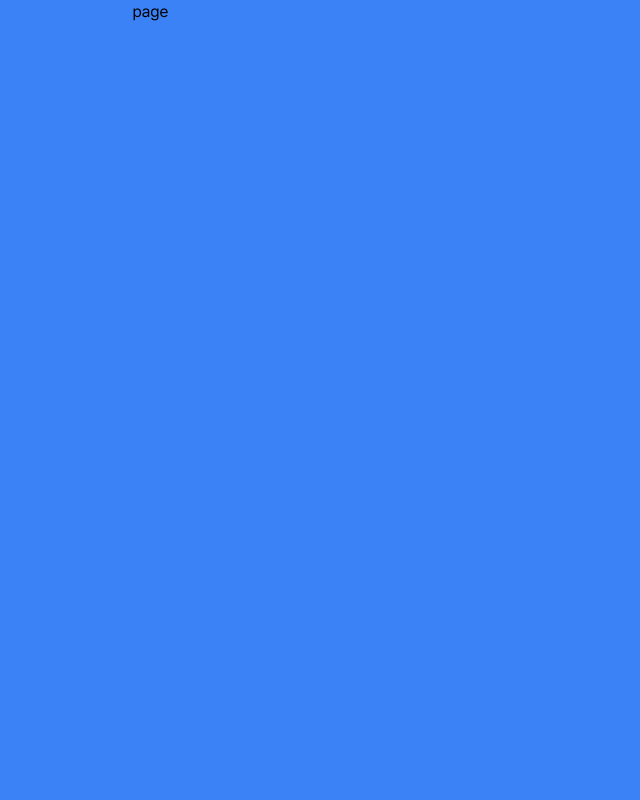
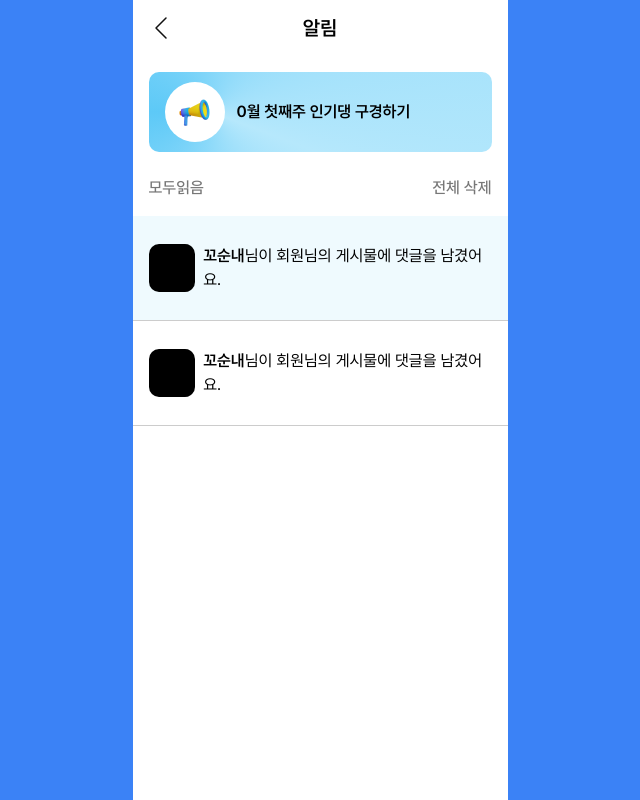
Before and after one commit to ggosunnae/ggosunnae_front, a Next.js app: page /alarm in a window 1280 px wide. Shown: the whole page, without its empty margins (320-960 px from the left). Built offline with nearby package versions, Linux system fonts and the light colour scheme.

Commit message:
:lipstick: 알람 UI 작성

```diff
--- a/src/app/(search)/alarm/page.tsx
+++ b/src/app/(search)/alarm/page.tsx
@@ -1,7 +1,66 @@
-import React from "react";
+import Link from "next/link";
+import LeftArrow from "@/asset/icons/LeftArrow.svg";
+import Image from "next/image";
 
 const AlarmPage = () => {
-  return <div>page</div>;
+  return (
+    <main className="flex flex-col bg-white">
+      <div className="sticky top-0 z-10 flex h-14 items-center bg-mono-white px-4">
+        <Link href={"/"} className="absolute left-4">
+          <LeftArrow />
+        </Link>
+        <h4 className="tracking-25 mx-auto text-xl font-semibold leading-[30px]">
+          알림
+        </h4>
+      </div>
+      <div className="flex-1">
+        <div className="px-4">
+          <div className="pb-6 pt-4">
+            <div
+              className="flex h-20 items-center gap-3 rounded-[10px] px-4"
+              style={{
+                background: `conic-gradient(from 270deg at 18.22% 50%, #5DC9F7 0deg, #B6E8FC 200.73deg, #5DC9F7 360deg)`,
+              }}
+            >
+              <div className="flex size-[60px] items-center justify-center rounded-full bg-white">
+                <Image
+                  src={"/image/alarm/Megaphone.png"}
+                  alt="메가폰"
+                  width={36}
+                  height={36}
+                />
+              </div>{" "}
+              <p className="tracking-25 text-base font-semibold leading-[22.4px]">
+                0월 첫째주 인기댕 구경하기
+              </p>
+            </div>
+          </div>
+          <div className="flex justify-between">
+            <button className="tracking-25 text-base font-medium leading-6 text-grayscale-gray2">
+              모두읽음
+            </button>
+            <button className="tracking-25 text-base font-medium leading-6 text-grayscale-gray2">
+              전체 삭제
+            </button>
+          </div>
+        </div>
+        <ul className="mt-4 divide-y divide-grayscale-gray3 border-b border-grayscale-gray3">
+          {[true, false].map((boolean, index) => (
+            <li
+              key={index}
+              className={`flex gap-2 ${boolean ? "bg-primary-background" : ""} px-4 py-7`}
+            >
+              <div className="size-12 rounded-[10px] bg-black"></div>
+              <p className="tracking-25 text-base font-normal leading-6">
+                <span className="font-semibold">꼬순내</span>님이 회원님의
+                게시물에 댓글을 남겼어요.
+              </p>
+            </li>
+          ))}
+        </ul>
+      </div>
+    </main>
+  );
 };
 
 export default AlarmPage;
--- a/src/app/(search)/search/post/page.tsx
+++ b/src/app/(search)/search/post/page.tsx
@@ -18,13 +18,13 @@ const SearchPage = () => {
                 />
               </div>
               <div className="ml-2 flex-1">
-                <div className="inline-block rounded-full border border-primary-normalBlue px-2 py-1 text-xs font-medium leading-[18px] tracking-tighter text-grayscale-gray2">
+                <div className="tracking-25er inline-block rounded-full border border-primary-normalBlue px-2 py-1 text-xs font-medium leading-[18px] text-grayscale-gray2">
                   룩북
                 </div>
-                <h4 className="font-base mt-[2px] font-medium leading-6 tracking-tight text-grayscale-gray1">
+                <h4 className="font-base tracking-25 mt-[2px] font-medium leading-6 text-grayscale-gray1">
                   하찮고 귀여운 댕댕이 좀 봐주세요
                 </h4>
-                <p className="mt-1 text-sm leading-[18.2px] tracking-tight">
+                <p className="tracking-25 mt-1 text-sm leading-[18.2px]">
                   댕댕이는 아침부터 저녁까지 활발하게 뛰어다녀요... 댕댕이는
                   아침부터 저녁까지 활발...
                 </p>
--- a/src/app/(search)/search/user/page.tsx
+++ b/src/app/(search)/search/user/page.tsx
@@ -5,44 +5,44 @@ const page = () => {
     <ul>
       <li className="mt-4 flex items-center gap-3 first:mt-0">
         <div className="size-12 rounded-full bg-[#D9D9D9]"></div>
-        <h4 className="text-xl font-medium leading-[30px] tracking-tight text-mono-black">
+        <h4 className="tracking-25 text-xl font-medium leading-[30px] text-mono-black">
           댕댕이
         </h4>
         <div
-          className={`inline-block rounded-full border px-2 py-1 text-xs font-medium leading-[18px] tracking-tighter text-grayscale-gray1 ${true ? "border-primary-lightBlue bg-primary-darkBlue" : "border-primary-darkBlue bg-primary-lightBlue"}`}
+          className={`tracking-25er inline-block rounded-full border px-2 py-1 text-xs font-medium leading-[18px] text-grayscale-gray1 ${true ? "border-primary-lightBlue bg-primary-darkBlue" : "border-primary-darkBlue bg-primary-lightBlue"}`}
         >
           댕주
         </div>
       </li>
       <li className="mt-4 flex items-center gap-3 first:mt-0">
         <div className="size-12 rounded-full bg-[#D9D9D9]"></div>
-        <h4 className="text-xl font-medium leading-[30px] tracking-tight text-mono-black">
+        <h4 className="tracking-25 text-xl font-medium leading-[30px] text-mono-black">
           댕댕이최고
         </h4>
         <div
-          className={`inline-block rounded-full border px-2 py-1 text-xs font-medium leading-[18px] tracking-tighter text-grayscale-gray1 ${!true ? "border-primary-lightBlue bg-primary-darkBlue" : "border-primary-darkBlue bg-primary-lightBlue"}`}
+          className={`tracking-25er inline-block rounded-full border px-2 py-1 text-xs font-medium leading-[18px] text-grayscale-gray1 ${!true ? "border-primary-lightBlue bg-primary-darkBlue" : "border-primary-darkBlue bg-primary-lightBlue"}`}
         >
           댕친
         </div>
       </li>
       <li className="mt-4 flex items-center gap-3 first:mt-0">
         <div className="size-12 rounded-full bg-[#D9D9D9]"></div>
-        <h4 className="text-xl font-medium leading-[30px] tracking-tight text-mono-black">
+        <h4 className="tracking-25 text-xl font-medium leading-[30px] text-mono-black">
           댕청
         </h4>
         <div
-          className={`inline-block rounded-full border px-2 py-1 text-xs font-medium leading-[18px] tracking-tighter text-grayscale-gray1 ${true ? "border-primary-lightBlue bg-primary-darkBlue" : "border-primary-darkBlue bg-primary-lightBlue"}`}
+          className={`tracking-25er inline-block rounded-full border px-2 py-1 text-xs font-medium leading-[18px] text-grayscale-gray1 ${true ? "border-primary-lightBlue bg-primary-darkBlue" : "border-primary-darkBlue bg-primary-lightBlue"}`}
         >
           댕주
         </div>
       </li>
       <li className="mt-4 flex items-center gap-3 first:mt-0">
         <div className="size-12 rounded-full bg-[#D9D9D9]"></div>
-        <h4 className="text-xl font-medium leading-[30px] tracking-tight text-mono-black">
+        <h4 className="tracking-25 text-xl font-medium leading-[30px] text-mono-black">
           댕댕이최고1
         </h4>
         <div
-          className={`inline-block rounded-full border px-2 py-1 text-xs font-medium leading-[18px] tracking-tighter text-grayscale-gray1 ${!true ? "border-primary-lightBlue bg-primary-darkBlue" : "border-primary-darkBlue bg-primary-lightBlue"}`}
+          className={`tracking-25er inline-block rounded-full border px-2 py-1 text-xs font-medium leading-[18px] text-grayscale-gray1 ${!true ? "border-primary-lightBlue bg-primary-darkBlue" : "border-primary-darkBlue bg-primary-lightBlue"}`}
         >
           댕친
         </div>
--- a/tailwind.config.ts
+++ b/tailwind.config.ts
@@ -16,6 +16,9 @@ const config: Config = {
       },
       zIndex: {
         "3": "3",
+      },
+      letterSpacing: {
+        "25": "-2.5%",
       },
       colors: {
         primary: {
```
Also changed, not shown: public/image/alarm/Megaphone.png (added).
